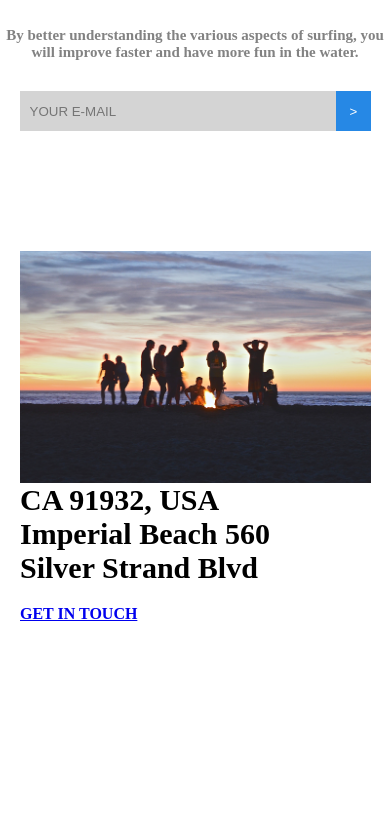
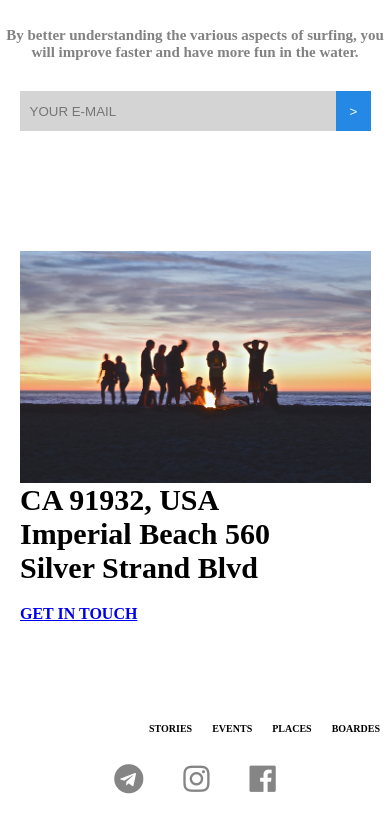
Before and after one commit to AbolfazlPanahiazar/HomeMade-Surfing, a plain HTML site: page index.html in a window 390 px wide. Shown: the part 2309-3141 px from the top of the page. Before the commit the page ends 2932 px from the top, so only its background shows below. Drawn offline with Linux system fonts and the light colour scheme.

Commit message:
Add footer and all done

```diff
--- a/index.html
+++ b/index.html
@@ -12,6 +12,7 @@
     <link rel="shortcut icon" href="./images/favicon.png" type="image/x-icon" />
     <meta name="description" content="Surfing Landing Page" />
     <meta name="viewport" content="width=device-width, initial-scale=1" />
+    <link rel="stylesheet" href="https://use.fontawesome.com/releases/v5.4.1/css/all.css" />
     <link rel="stylesheet" href="./styles/style.css" />
   </head>
   <body>
@@ -163,6 +164,27 @@
         </div>
       </div>
       <!-- camp - end -->
+      <!-- bottom logo - start -->
+      <div class="bottomLogo">
+        <img class="bottomLogo__img" src="./images/favicon.png" alt="Abolfazl logo" />
+      </div>
+      <!-- bottom logo - end -->
+      <!-- footer - start -->
+      <footer class="footer">
+        <ul class="navbar__menu">
+          <li class="navbar__item"><a href="#" class="navbar__link">stories</a></li>
+          <li class="navbar__item"><a href="#" class="navbar__link">events</a></li>
+          <li class="navbar__item"><a href="#" class="navbar__link">places</a></li>
+          <li class="navbar__item"><a href="#" class="navbar__link">boardes</a></li>
+        </ul>
+      </footer>
+      <!-- footer - end -->
+      <!-- social media -->
+      <div class="social">
+        <i class="fab fa-telegram"></i>
+        <i class="fab fa-instagram"></i>
+        <i class="fab fa-facebook"></i>
+      </div>
     </div>
     <script src="./js/script.js"></script>
   </body>
--- a/styles/main.scss
+++ b/styles/main.scss
@@ -25,7 +25,7 @@ html {
   &__menu {
     height: 100%;
     list-style: none;
-    font-size: 1.8rem;
+    font-size: 1.5rem;
     font-weight: 800;
     text-transform: uppercase;
     display: flex;
@@ -409,3 +409,46 @@ html {
     }
   }
 }
+
+// ********** bottom logo **********
+.bottomLogo {
+  margin-top: 3rem;
+  display: flex;
+  align-items: center;
+  justify-content: center;
+  height: 85px;
+  &__img {
+    width: 5rem;
+    @media (max-width: 460px) {
+      display: none;
+    }
+  }
+  @media (max-width: 860px) {
+    padding: 2rem 0 0 2rem;
+  }
+  @media (max-width: 460px) {
+    height: 50px;
+  }
+}
+
+// ********** footer **********
+.footer {
+  margin-top: 2rem;
+}
+
+.social {
+  margin-top: 3rem;
+  display: flex;
+  justify-content: center;
+  font-size: 3rem;
+  margin-bottom: 10rem;
+
+  i {
+    margin: 0 2rem;
+    color: #858585;
+    cursor: pointer;
+    &:hover {
+      color: #2688e5;
+    }
+  }
+}
```
Also changed, not shown: styles/style.css, 1 other file.
